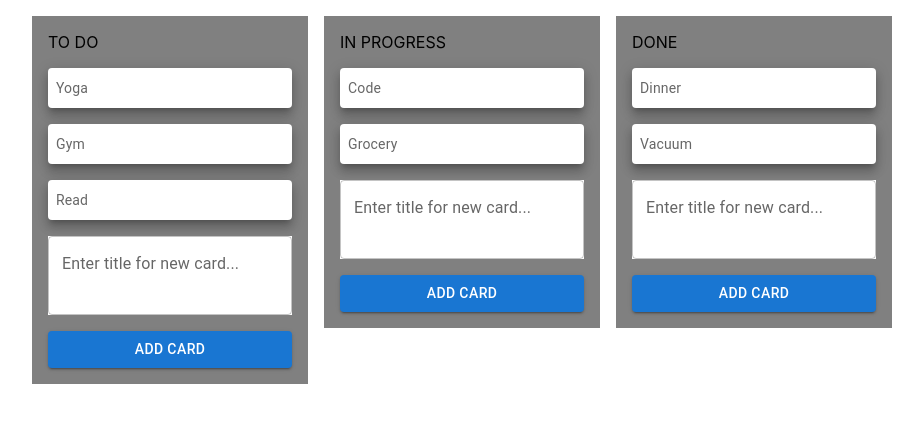
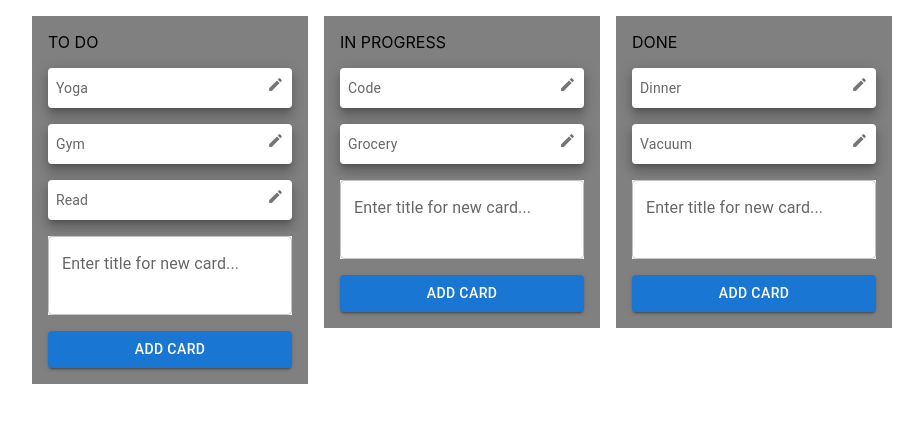
Before and after one commit to apmfree78/trello-clone, a React (Create React App) app: page / in a window 1280 px wide. Shown: the top 422 px of the page, without its empty margins (178-1101 px from the left). Built offline with nearby package versions, Linux system fonts and the light colour scheme.

Commit message:
added pencil icon which on click will trigger modal pop up to appear to edit and delete card

```diff
--- a/src/components/Cards.tsx
+++ b/src/components/Cards.tsx
@@ -1,5 +1,6 @@
 import Paper from '@mui/material/Paper';
 import { DragEvent } from 'react';
+import EditIcon from '@mui/icons-material/Edit';
 import { taskProp, Position } from '../lib/interfaces';
 import { styled } from '@mui/material/styles';
 
@@ -50,6 +51,7 @@ const Cards: React.FC<Props> = ({
       <>
         {relevantTasks.map((task, i) => (
           <Item
+            sx={{ display: 'flex', justifyContent: 'space-between' }}
             onDragEnter={() =>
               setDragPosition({ category, index: i }, 'current')
             }
@@ -59,6 +61,8 @@ const Cards: React.FC<Props> = ({
             elevation={8}
             draggable>
             {task.title}
+            {/* pencil icon to show modal popup that allows user to edit and delete card */}
+            <EditIcon color='action' sx={{ fontSize: 17, p: 1 }} />
           </Item>
         ))}
       </>
--- a/src/components/TaskBoard.tsx
+++ b/src/components/TaskBoard.tsx
@@ -1,8 +1,6 @@
-import Paper from '@mui/material/Paper';
 import Box from '@mui/material/Box';
 import TextField from '@mui/material/TextField';
 import Button from '@mui/material/Button';
-import { createTheme, styled } from '@mui/material/styles';
 import { taskProp, Position } from '../lib/interfaces';
 import { DragEvent, useState, ChangeEvent } from 'react';
 import Cards from './Cards';
```
